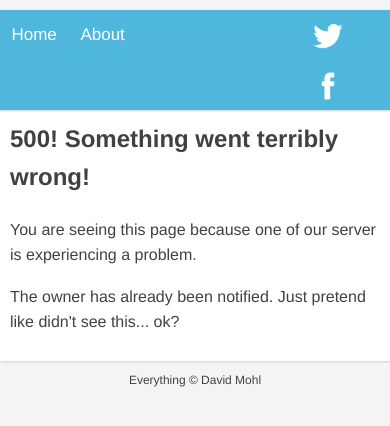
After one commit to dabido/davecx, a Django app: template davecx/templates/404.html in a window 390 px wide. The commit adds this page. Shown: the top 426 px of the page. Run offline with Django 3.2, Linux system fonts and the light colour scheme; the template is opened without the code that fills it, so the values that code supplies are empty; some web fonts are replaced.

Commit message:
added error pages

```diff
--- a/davecx/static/css/style.css
+++ b/davecx/static/css/style.css
@@ -181,16 +181,12 @@ article.mainteaser {
     text-shadow: 2px 2px 10px #000; }
   @media screen and (min-width: 0px) and (max-width: 600px) {
     article.mainteaser {
+      display: block;
+      float: left;
+      margin-right: 7.42297%;
       width: 100%; }
-      article.mainteaser a {
-        color: #414141; }
-      article.mainteaser div.info {
-        padding: 0px 10px 10px 10px;
-        position: relative;
-        left: 0;
-        bottom: 0;
-        color: #414141;
-        text-shadow: none; } }
+      article.mainteaser:last-child {
+        margin-right: 0; } }
 
 @media screen and (min-width: 0px) and (max-width: 600px) {
   article.smallteaser {
@@ -313,6 +309,11 @@ article.about {
       display: none; }
     article.about section {
       width: 100%; } }
+
+section.error {
+  background: white;
+  box-shadow: 1px 1px 2px 0 #d0d0d0;
+  padding: 10px; }
 
 body {
   padding: 10px 0px 0px 0px;
--- /dev/null
+++ b/davecx/static/sass/error.scss
@@ -0,0 +1,5 @@
+section.error {
+	background: white;
+	box-shadow: $simple-shadow;
+	padding: 10px;
+}
--- a/davecx/static/sass/style.scss
+++ b/davecx/static/sass/style.scss
@@ -7,6 +7,7 @@
 @import "teasers";
 @import "buttons";
 @import "about";
+@import "error";
 
 body {
 	padding: 10px 0px 0px 0px;
--- a/davecx/static/sass/teasers.scss
+++ b/davecx/static/sass/teasers.scss
@@ -60,20 +60,7 @@ article.mainteaser {
 	}
 
 	@include media($mobile) {
-		@include fill-parent;
-
-		a {
-			color: $black;
-		}
-
-		div.info {
-			padding: 0px 10px 10px 10px;
-			position: relative;
-			left: 0;
-			bottom: 0;
-			color: $black;
-			text-shadow: none;
-		}
+		@include span-columns(4);
 	}
 }
 
--- /dev/null
+++ b/davecx/templates/404.html
@@ -0,0 +1,9 @@
+{% extends "headfoot.html" %}
+
+{% block content %}
+<section class="error">
+	<h2>500! Something went terribly wrong!</h2>
+	<p>You are seeing this page because one of our server is experiencing a problem.</p>
+	<p>The owner has already been notified. Just pretend like didn't see this... ok?</p>
+</section>
+{% endblock content %}
--- a/davecx/urls.py
+++ b/davecx/urls.py
@@ -2,6 +2,7 @@ import settings
 from django.conf.urls import patterns, include, url
 from django.contrib.staticfiles.urls import staticfiles_urlpatterns
 from django.views.generic.base import RedirectView
+from django.views.generic import TemplateView
 
 # Uncomment the next two lines to enable the admin:
 from django.contrib import admin
@@ -24,6 +25,7 @@ urlpatterns = patterns('blog.views',
 urlpatterns += patterns('',
 	url(r'^admin/', include(admin.site.urls)),
     url("^favicon\.ico", RedirectView.as_view(url='%simg/favicon_32x32.ico' % settings.STATIC_URL)),
+    url("^404.html", TemplateView.as_view(template_name='404.html')),
 )
 
 
```
Also changed, not shown: blog/views.py (+4 -6 lines), davecx/templates/500.html (added, +9 -0 lines).
